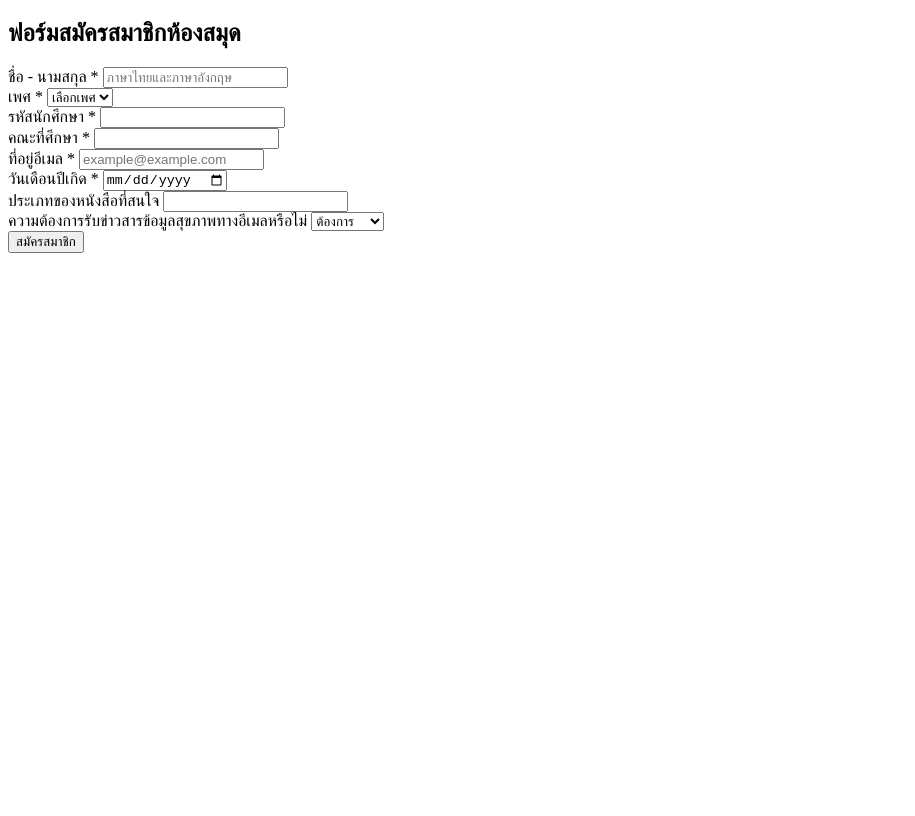
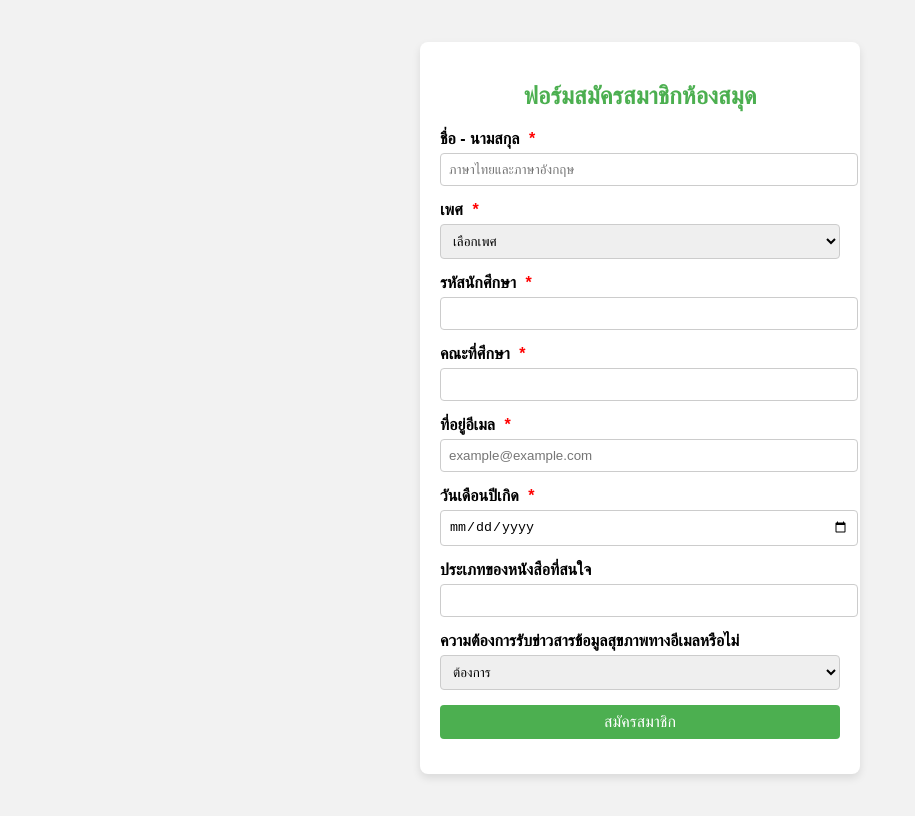
Before and after one commit to nongjdaiuuuuu/6709616590_LibraryMembershipApplicationForm, a plain HTML site: page index.html in a window 1280 px wide. Shown: the whole page, without its empty margins (0-915 px from the left). Drawn offline with Linux system fonts and the light colour scheme.

Commit message:
add style looks better

```diff
--- a/index.html
+++ b/index.html
@@ -4,7 +4,57 @@
     <meta charset="UTF-8">
     <meta name="viewport" content="width=device-width, initial-scale=1.0">
     <title>ฟอร์มสมัครสมาชิกห้องสมุด</title>
-
+    <style>
+        body {
+            font-family: Arial, sans-serif;
+            display: flex;
+            justify-content: center;
+            align-items: center;
+            min-height: 100vh;
+            background-color: #f2f2f2;
+        }
+        .form-container {
+            background-color: white;
+            padding: 20px;
+            border-radius: 8px;
+            box-shadow: 0 4px 8px rgba(0, 0, 0, 0.1);
+            max-width: 400px;
+            width: 100%;
+        }
+        .form-container h2 {
+            color: #4CAF50;
+            text-align: center;
+        }
+        .form-group {
+            margin-bottom: 15px;
+        }
+        .form-group label {
+            display: block;
+            margin-bottom: 5px;
+            font-weight: bold;
+        }
+        .form-group input,
+        .form-group select {
+            width: 100%;
+            padding: 8px;
+            border: 1px solid #ccc;
+            border-radius: 4px;
+        }
+        .form-group input[type="submit"] {
+            background-color: #4CAF50;
+            color: white;
+            border: none;
+            cursor: pointer;
+            font-size: 16px;
+        }
+        .form-group input[type="submit"]:hover {
+            background-color: #45a049;
+        }
+        .required {
+            color: red;
+            margin-left: 5px;
+        }
+    </style>
 </head>
 <body>
 
```
